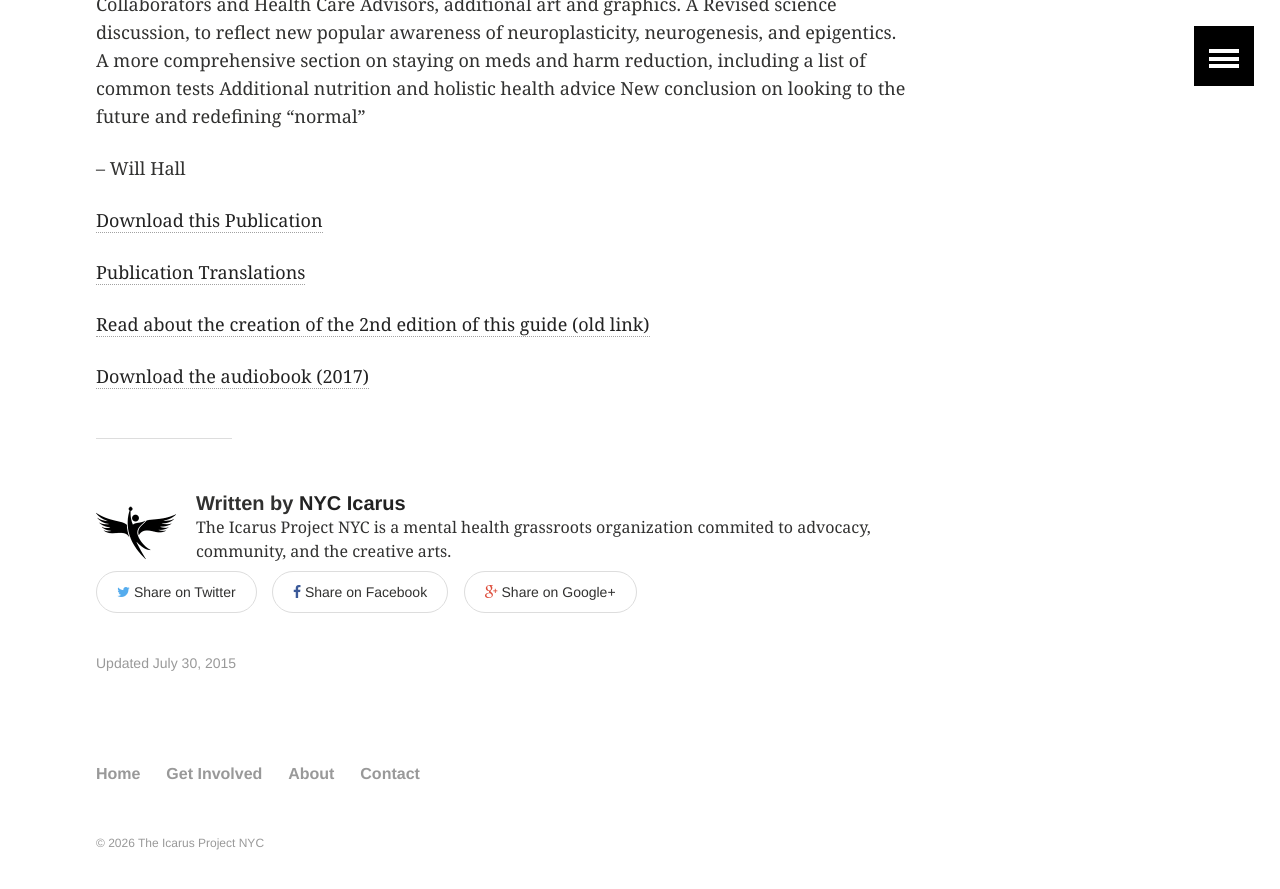
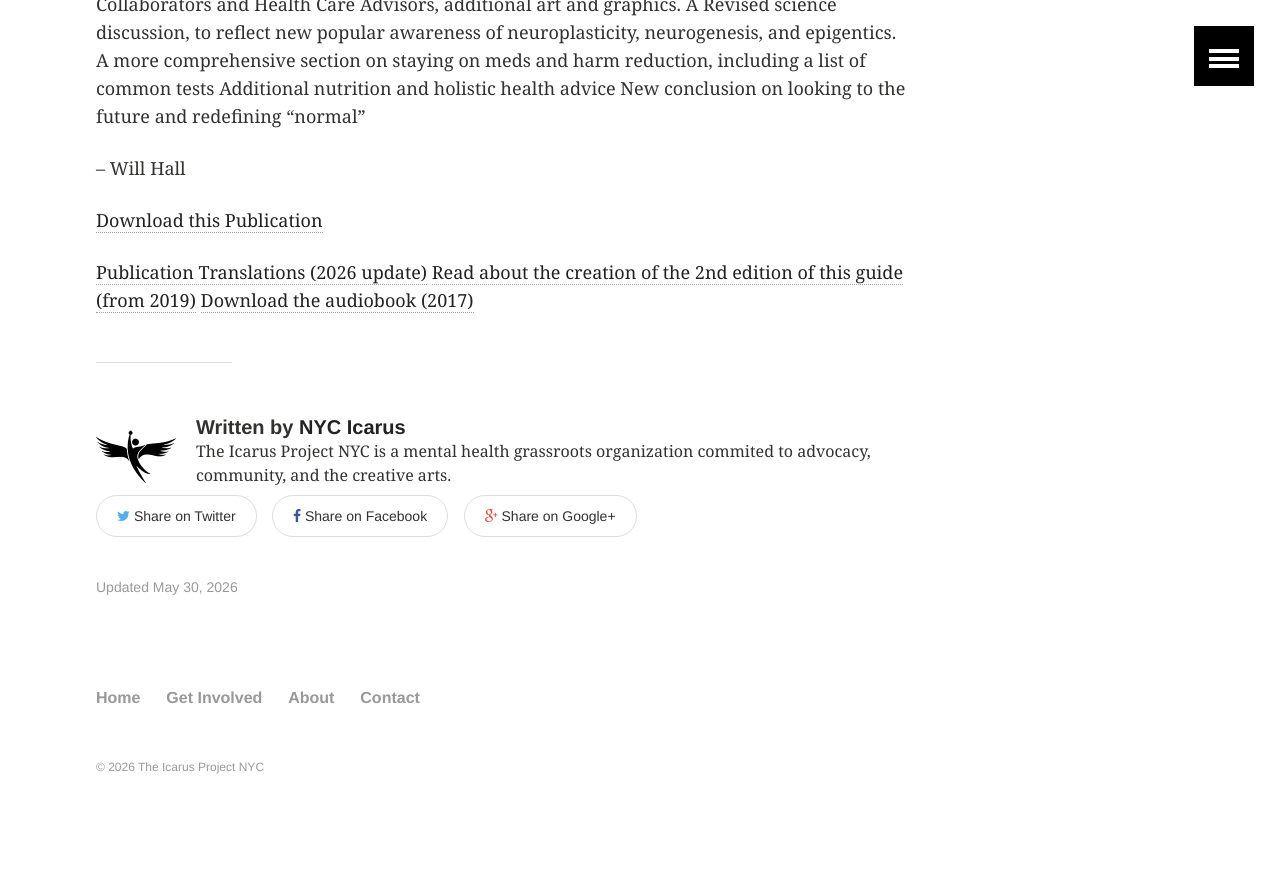
Before and after one commit to nycicarus/nycicarus.github.io, a Jekyll site: the page built from _posts/articles/2015-01-30-reduction-psychiatric-drugs.md, in a window 1280 px wide and 900 px high, scrolled down 1487 px. Shown: the top 889 px of the window. Built offline with Jekyll 4.4.1, drawn with Linux system fonts in a browser that asks for light colours; after the commit the page ends 2340 px from its top, so only the background shows below that.

Commit message:
Update 2015-01-30-reduction-psychiatric-drugs.md

```diff
--- a/_posts/articles/2015-01-30-reduction-psychiatric-drugs.md
+++ b/_posts/articles/2015-01-30-reduction-psychiatric-drugs.md
@@ -11,7 +11,7 @@ image:
   credit:
   creditlink:
   thumb: reduction-psychiatric-drugs-400x250.png
-date: 2015-07-29T22:08:14-05:00
+date: 2026-05-29T22:08:14-05:00
 ---
 
 The Icarus Project and [Freedom Center](http://www.freedom-center.org/)
@@ -32,8 +32,6 @@ What are some of the differences with the new Second Edition? More than twice as
 
 [Download this Publication](http://www.willhall.net/files/ComingOffPsychDrugsHarmReductGuide2Edonline.pdf)
 
-[Publication Translations](https://theicarusproject.net/resources/publications/harm-reduction-guide-to-coming-off-psychiatric-drugs-and-withdrawal/)
-
-[Read about the creation of the 2nd edition of this guide (old link)](http://legacy.theicarusproject.net/content/coming-medications-guide-second-edition)
-
+[Publication Translations (2026 update)](https://fireweedcollective.org/publication/harm-reduction-guide-to-coming-off-psychiatric-drugs/)
+[Read about the creation of the 2nd edition of this guide (from 2019)](https://web.archive.org/web/20190719203500/http://legacy.theicarusproject.net/content/coming-medications-guide-second-edition)
 [Download the audiobook (2017)](http://www.madnessradio.net/audio/ComingOffPsychDrugsHarmReductGuide-Audiobok.mp3)
```
